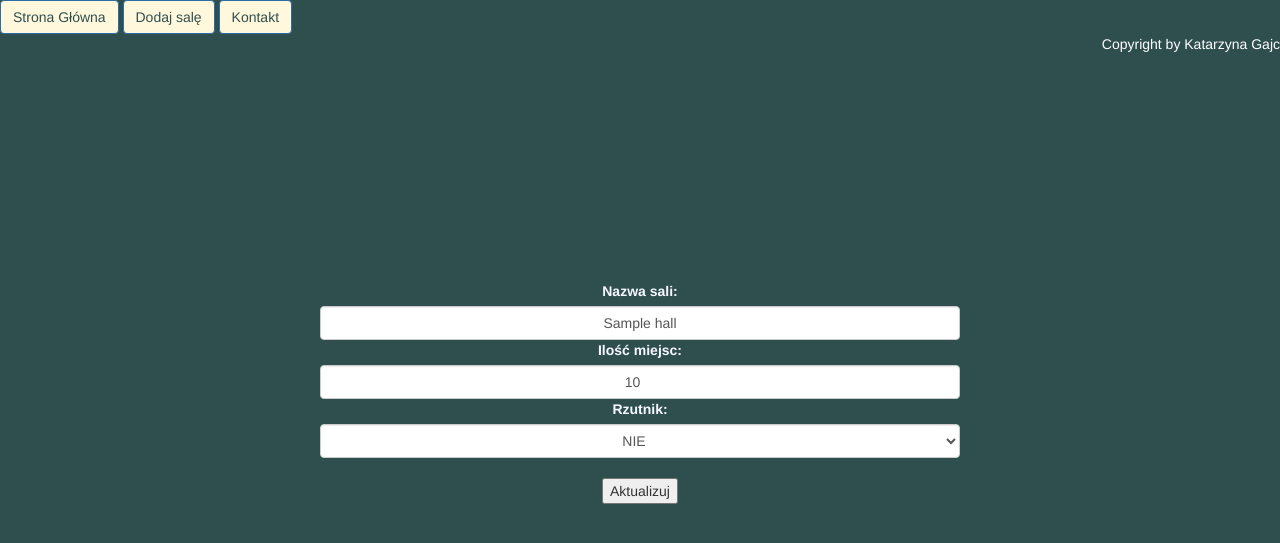
After one commit to KatarzynaMariaElzbieta/Rezerwacja--sal, a Django app: page /room/modify/1 in a window 1280 px wide. The commit adds this page. Shown: the top 543 px of the page. Run offline with Django 3.2, Linux system fonts and the light colour scheme; tables that the repository leaves empty hold one stand-in row (values such as "Sample post"); some libraries are stand-ins or nearby versions.

Commit message:
dodanie formularzy nowej sali i modyfikacji sali

```diff
--- a/Rezerwacja_Sal/urls.py
+++ b/Rezerwacja_Sal/urls.py
@@ -16,10 +16,12 @@ Including another URLconf
 from django.contrib import admin
 from django.urls import path
 
-from hall_reservation.views import glowna, NewRoom
+from hall_reservation.views import glowna, NewRoom, ModifyRoom
 
 urlpatterns = [
     path('admin/', admin.site.urls),
     path('', glowna),
-    path('room/new', NewRoom.as_view(), name='new_room')
+    path('room/new', NewRoom.as_view(), name='new_room'),
+    path('room/modify/<int:id>', ModifyRoom.as_view(), name='new_room'),
+
 ]
--- a/hall_reservation/templates/index.html
+++ b/hall_reservation/templates/index.html
@@ -10,7 +10,7 @@
 <body>
 <div id="menu">
     <a class="btn btn-primary" href="/">Strona Główna</a>
-    <a class="btn btn-primary" href="new_hall">Dodaj salę</a>
+    <a class="btn btn-primary" href="room/new">Dodaj salę</a>
     <a class="btn btn-primary" href="contact">Kontakt</a>
 </div>
     <div>{% block content %}{% endblock %}</div>
--- /dev/null
+++ b/hall_reservation/templates/modify-hall-form.html
@@ -0,0 +1,34 @@
+{% extends 'index.html' %}
+
+{% block content %}
+    <form method="post">
+        {% csrf_token %}
+
+        <div class="form-group mx-sm-3 mb-2" align="center">
+            <label>Nazwa sali:</label>
+            <input class="form-control" type="text" name="name" value="{{ room.name }}">
+
+            <label>Ilość miejsc:</label>
+            <input class="form-control" type="number" name="seats" value="{{ room.seats }}">
+
+            <label>Rzutnik:</label>
+            <select class="form-control" type="select" name="projector">
+                {% if room.projector == False %}
+                    <option selected value=False>NIE</option>
+                    <option value="True">TAK</option>
+
+                {% else %}
+                    <option  value=True>TAK</option>
+                    <option selected value=False>NIE</option>
+                {% endif %}
+            </select>
+            <br>
+            <button type="submit">Aktualizuj</button>
+        </div>
+    </form>
+    {% if added == 'Yes' %}
+        <p class="form-control">Sala została zaktualizowana.</p>
+    {% elif added == 'No' %}
+        <p class="form-control">Popraw dane!</p>
+    {% endif %}
+{% endblock %}
--- a/hall_reservation/views.py
+++ b/hall_reservation/views.py
@@ -1,15 +1,54 @@
 from django.shortcuts import render
 from django.views import View
+
+from hall_reservation.models import Hall
+
 
 # Create your views here.
 
 def glowna(request):
+    """Widok strony głównej"""
     return render(request, 'index.html', {})
 
 
 class NewRoom(View):
+    """Klasa dodająca nowe sale."""
+
     def get(self, request):
-        return render(request, 'new-hall-form.html', {})
+        """Formularz dodania nowej sali"""
+        return render(request, 'new-hall-form.html', {'added': 'yes'})
 
     def post(self, request):
-        pass
+        """Funkcja odczytuje z formularza i zapisuje dane nowej sali do bazy"""
+        try:
+            room = Hall.objects.create(
+                name=request.POST.get("name"),
+                seats=request.POST.get("seats"),
+                projector=request.POST.get("projector")
+            )
+            return render(request, 'new-hall-form.html', {'added': 'Yes'})
+        except:
+            return render(request, 'new-hall-form.html', {'added': 'No'})
+
+
+class ModifyRoom(View):
+    """Klasa dodająca nowe sale."""
+
+    def get(self, request, id):
+        """Formularz edycji sali"""
+        print(id)
+        room = Hall.objects.get(id=id)
+        return render(request, 'modify-hall-form.html', {'room': room})
+
+    def post(self, request, id):
+        """Funkcja odczytuje z formularza i zapisuje dane nowej sali do bazy"""
+        try:
+            room = Hall.objects.get(pk=id)
+            room.name = request.POST.get("name")
+            room.seats = int(request.POST.get("seats"))
+            room.projector = request.POST.get("projector")
+            room.save()
+            return render(request, 'modify-hall-form.html', {'modify': 'Yes'})
+
+        except:
+            return render(request, 'modify-hall-form.html', {'modify': 'No'})
```
Also changed, not shown: hall_reservation/templates/new-hall-form.html (+8 -3 lines).
